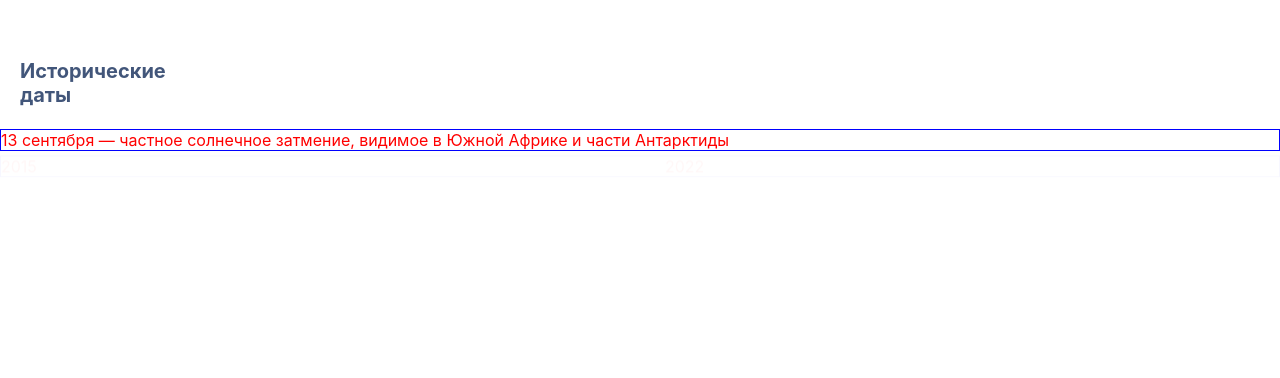
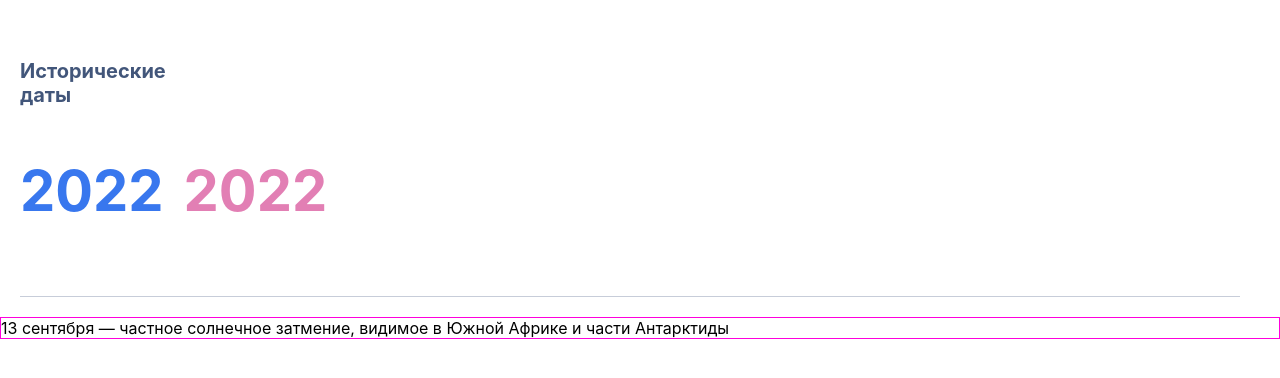
Before and after one commit to yulia463/time-arc, a React (Create React App) app: page / in a window 1280 px wide. Shown: the top 378 px of the page. Built offline with nearby package versions, Linux system fonts and the light colour scheme.

Commit message:
feat: add Content

```diff
--- /dev/null
+++ b/src/assets/variables.module.scss
@@ -0,0 +1,8 @@
+:root {
+  --color-pink: #E27FB4;
+  --color-blue: #3877EE;
+  --color-primary-4: #F0F4FF;
+  --color-black: #2D3436;
+  --color-gray: #C7CDD9;
+  --color-text: #42567A;
+}
--- a/src/components/TimeBlock/Content/ContentBlock.module.scss
+++ b/src/components/TimeBlock/Content/ContentBlock.module.scss
@@ -1,4 +1,33 @@
+@import '../../../assets/variables.module.scss';
+
 .ContentContainer {
-  color: red;
-  border: 1px solid blue ;
+  display: flex;
+  flex-direction: column;
+  padding-left: 20px;
+  gap: 20px;
+  font-weight: 700;
+  font-size: 56px;
+  line-height: 100%;
+  letter-spacing: -2%;
+  margin-bottom: 20px;
 }
+
+.DatesWrapper {
+  display: flex;
+  gap: 20px;
+}
+
+.FirstDate {
+  color: var(--color-blue);
+}
+
+.SecondDate {
+  color: var(--color-pink);
+}
+
+.GrayLine {
+  height: 1px;
+  background-color: var(--color-gray);
+  margin-top: 57px;
+  width: calc(100% - 40px);
+}
--- a/src/components/TimeBlock/Content/ContentBlock.tsx
+++ b/src/components/TimeBlock/Content/ContentBlock.tsx
@@ -5,6 +5,7 @@ import { Navigation } from 'swiper/modules';
 import gsap from 'gsap';
 import 'swiper/css';
 import 'swiper/css/navigation';
+
 
 function ContentBlock() {
     const timelineRef = useRef<HTMLDivElement | null>(null);
@@ -14,32 +15,40 @@ function ContentBlock() {
     }, []);
 
     return (
-        <div className={style.ContentContainer} ref={timelineRef}>
-            <Swiper
-                modules={[Navigation]}
-                navigation
-                spaceBetween={50}
-                slidesPerView={2}
-                breakpoints={{
-                    320: { slidesPerView: 1, spaceBetween: 20 },
-                    768: { slidesPerView: 2, spaceBetween: 30 },
-                    1024: { slidesPerView: 2, spaceBetween: 50 },
-                }}
-            >
-                <SwiperSlide>
-                    <div className={style.YearSlide}>
-                        <span className={style.YearBlue}>2015</span>
-                    </div>
-                </SwiperSlide>
-                <SwiperSlide>
-                    <div className={style.YearSlide}>
-                        <span className={style.YearPink}>2022</span>
-                    </div>
-                </SwiperSlide>
-            </Swiper>
+        <div className={style.ContentContainer}>
+            <div className={style.DatesWrapper}>
+                <div className={style.FirstDate}>2022</div>
+                <div className={style.SecondDate}>2022</div>
+            </div>
+            <div className={style.GrayLine}></div>
+
+
+            {/*<div className={style.ContentContainer} ref={timelineRef}>*/}
+            {/*<Swiper*/}
+            {/*    modules={[Navigation]}*/}
+            {/*    navigation*/}
+            {/*    spaceBetween={50}*/}
+            {/*    slidesPerView={2}*/}
+            {/*    breakpoints={{*/}
+            {/*        320: { slidesPerView: 1, spaceBetween: 20 },*/}
+            {/*        768: { slidesPerView: 2, spaceBetween: 30 },*/}
+            {/*        1024: { slidesPerView: 2, spaceBetween: 50 },*/}
+            {/*    }}*/}
+            {/*>*/}
+            {/*    <SwiperSlide>*/}
+            {/*        <div className={style.YearSlide}>*/}
+            {/*            <span className={style.YearBlue}>2015</span>*/}
+            {/*        </div>*/}
+            {/*    </SwiperSlide>*/}
+            {/*    <SwiperSlide>*/}
+            {/*        <div className={style.YearSlide}>*/}
+            {/*            <span className={style.YearPink}>2022</span>*/}
+            {/*        </div>*/}
+            {/*    </SwiperSlide>*/}
+            {/*</Swiper>*/}
         </div>
 
-);
+    );
 }
 
 export default ContentBlock;
--- a/src/components/TimeBlock/Footer/FooterBlock.module.scss
+++ b/src/components/TimeBlock/Footer/FooterBlock.module.scss
@@ -1,4 +1,4 @@
 .FooterContainer {
-  color: red;
-  border: 1px solid blue ;
+
+  border: 1px solid #ff00dd;
 }
--- a/src/components/TimeBlock/Header/HeaderBlock.module.scss
+++ b/src/components/TimeBlock/Header/HeaderBlock.module.scss
@@ -1,12 +1,14 @@
+@import '../../../assets/variables.module.scss';
+
 .HeaderContainer {
   display: flex;
-  padding: 59px 0 0 20px;
+  padding: 59px 0 56px 20px;
 }
 
 .HeaderText {
   display: flex;
   font-size: 20px;
   font-weight: 700;
-  color: #42567A;
+  color: var(--color-text);
   line-height: 120%;
 }
```
